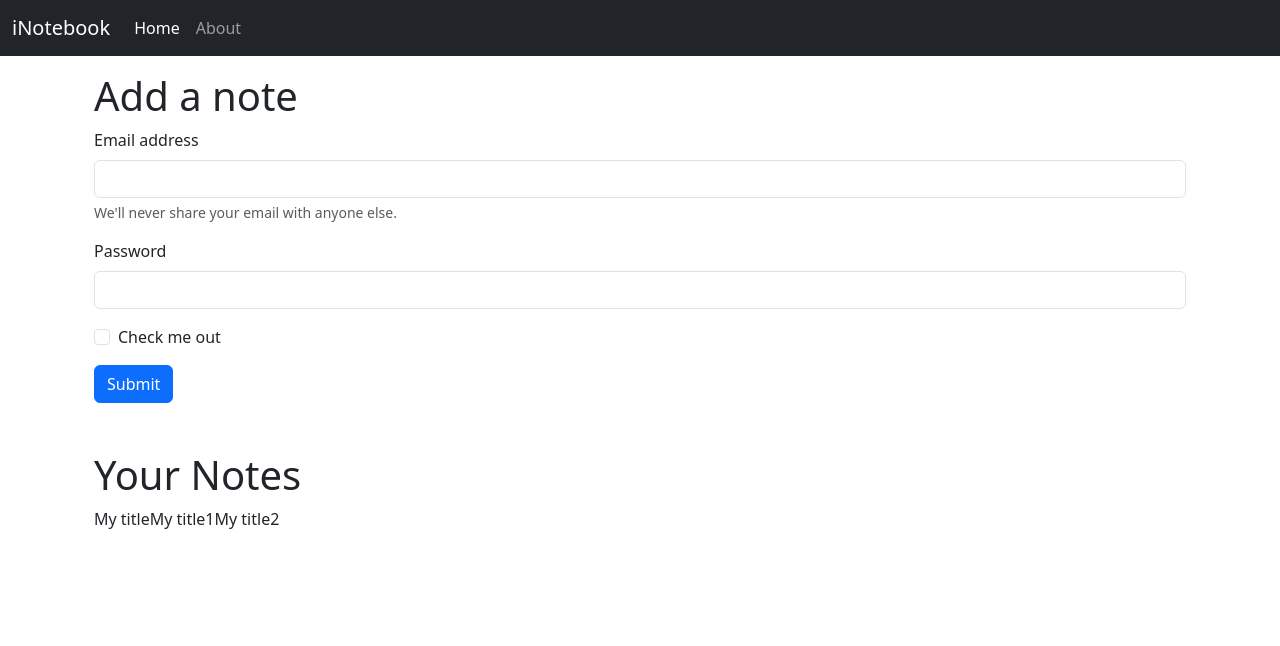
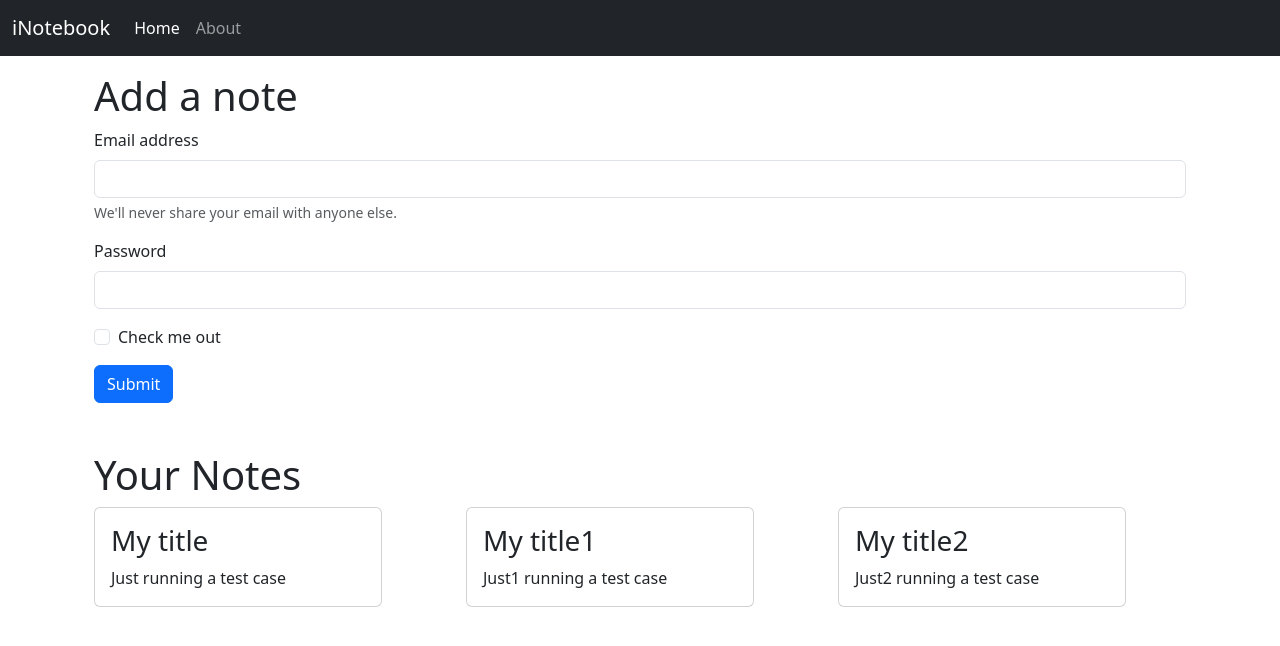
Before and after one commit to AyushSahrawat47/inotebook, a React (Create React App) app: page / in a window 1280 px wide. Shown: the top 646 px of the page. Built offline with nearby package versions, Linux system fonts and the light colour scheme.

Commit message:
add noteitem which fetches the note

```diff
--- a/src/components/Home.js
+++ b/src/components/Home.js
@@ -1,9 +1,7 @@
-import React, {useContext} from 'react';
-import noteContext from '../context/notes/noteContext';
+import Notes from "./Notes"
 
 const Home = () => {
-  const context = useContext(noteContext);
-  const{notes, setNotes} = context;
+
   return (
     <>
       <div className='container my-3'>
@@ -25,11 +23,8 @@
           <button type="submit" className="btn btn-primary">Submit</button>
         </form>
       </div>
-      <div className="container my-5">
-        <h1>Your Notes</h1>
-        {notes.map((note)=>{
-          return note.title;
-        })}
+      <div className="container">
+        <Notes/>
       </div>
     </>
   )
--- /dev/null
+++ b/src/components/NoteItem.js
@@ -0,0 +1,17 @@
+const NoteItem = (props) => {
+    const { note } = props;
+    return (
+        <>
+            <div className="col-md-4">
+                    <div className="card" style={{ width: '18rem' }}>
+                        <div className="card-body">
+                            <h3>{note.title}</h3>
+                            <p className="card-text">{note.description}</p>
+                        </div>
+                    </div>
+            </div>
+        </>
+    )
+}
+
+export default NoteItem
--- /dev/null
+++ b/src/components/Notes.js
@@ -0,0 +1,22 @@
+import React, { useContext } from 'react';
+import noteContext from '../context/notes/noteContext';
+import NoteItem from './NoteItem';
+
+const Notes = () => {
+
+    const context = useContext(noteContext);
+    const { notes, setNotes } = context;
+
+    return (
+        <>
+            <div className="row my-5">
+                <h1>Your Notes</h1>
+                {notes.map((note) => {
+                    return <NoteItem note={note}/>;
+                })}
+            </div>
+        </>
+    )
+}
+
+export default Notes
```
